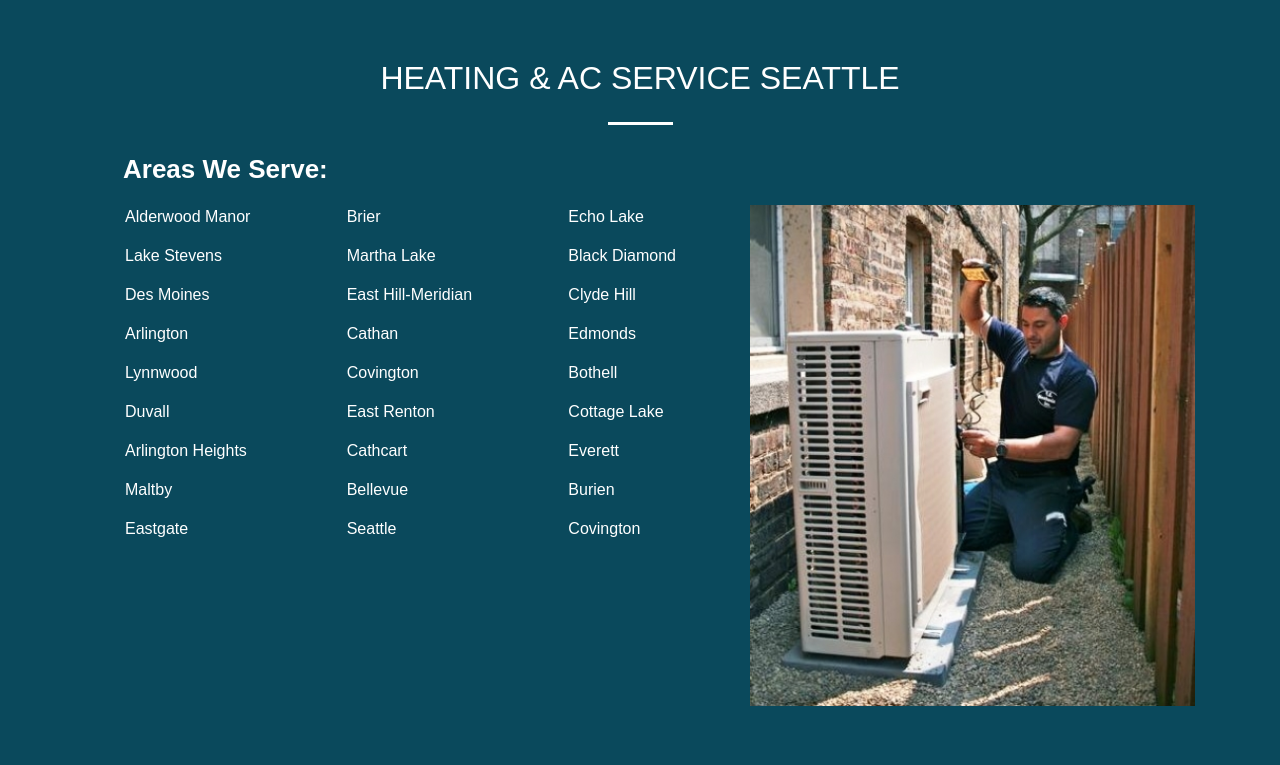
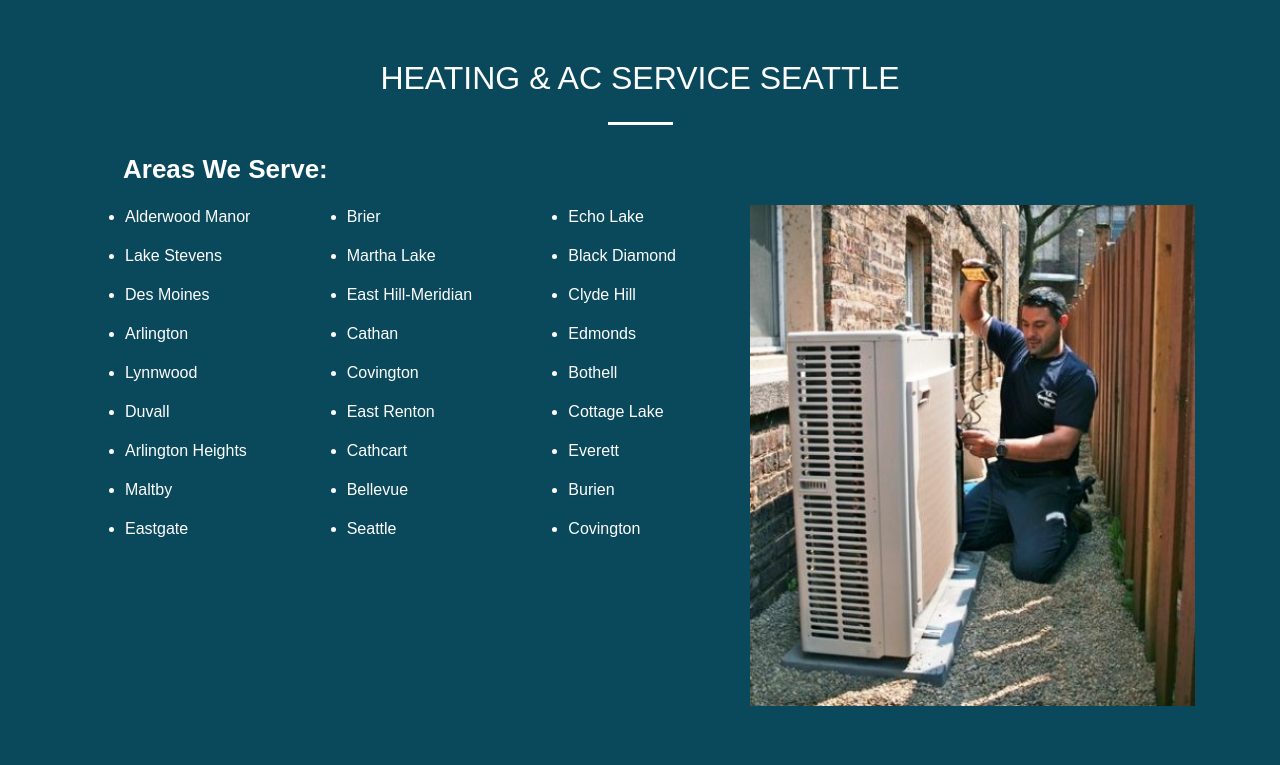
Before and after one commit to mohamedgamalmoha/Wanaturalgas-Company-Portfolio-Website, a Django app: page / in a window 1280 px wide. Shown: the part 2922-3687 px from the top of the page. Run offline with Django 3.2, Linux system fonts and the light colour scheme; some libraries are stand-ins or nearby versions.

Commit message:
removed css for ul & ol

```diff
--- a/static/css/master.css
+++ b/static/css/master.css
@@ -995,10 +995,6 @@ section.cooling h2, section.cooling .flip-cardd h4, section.cooling .flip-cardd
   color: #fff;
 }
 
-ul, ol {
-  list-style: none;
-}
-
 body {
   overflow-x: hidden;
   overflow: hidden;
```
